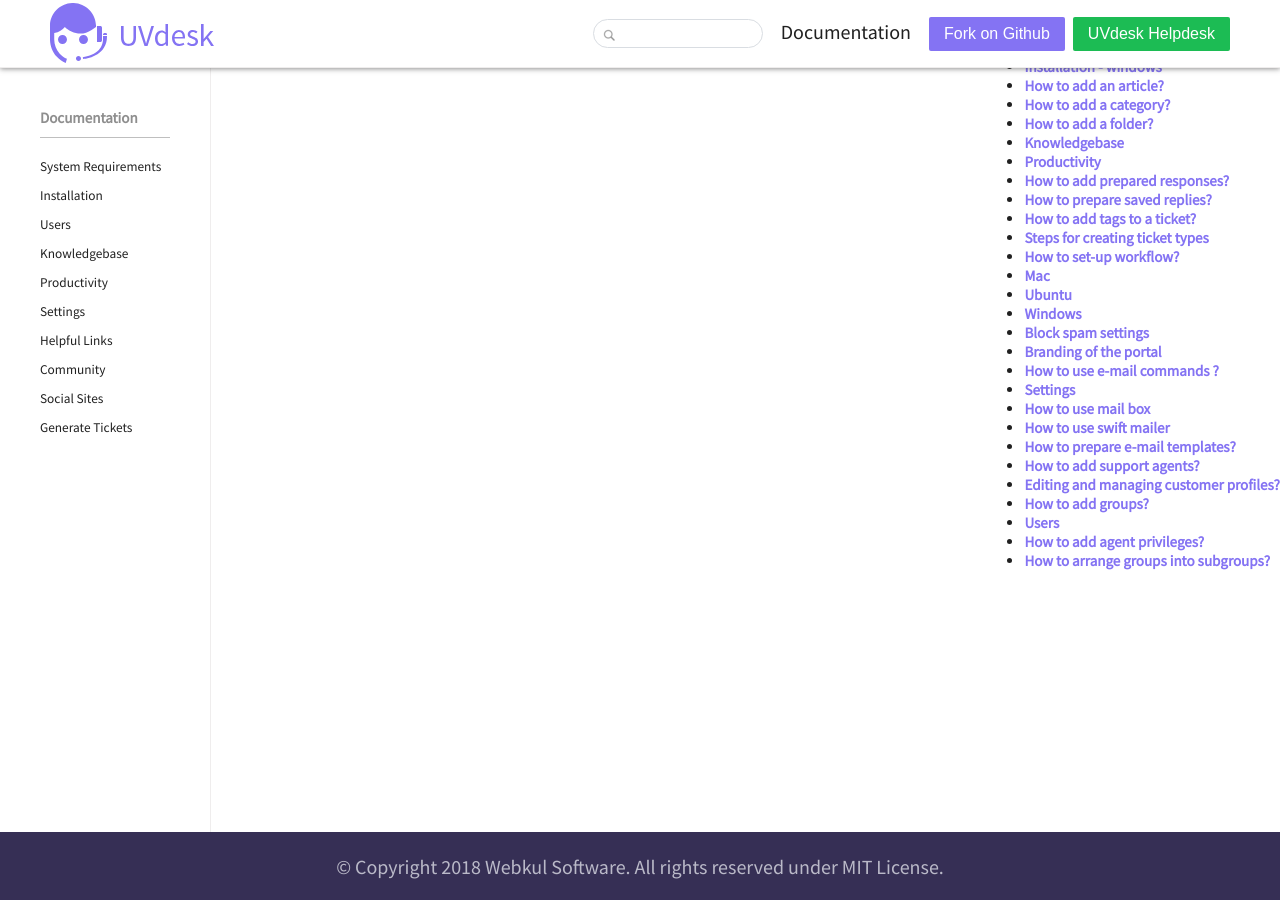
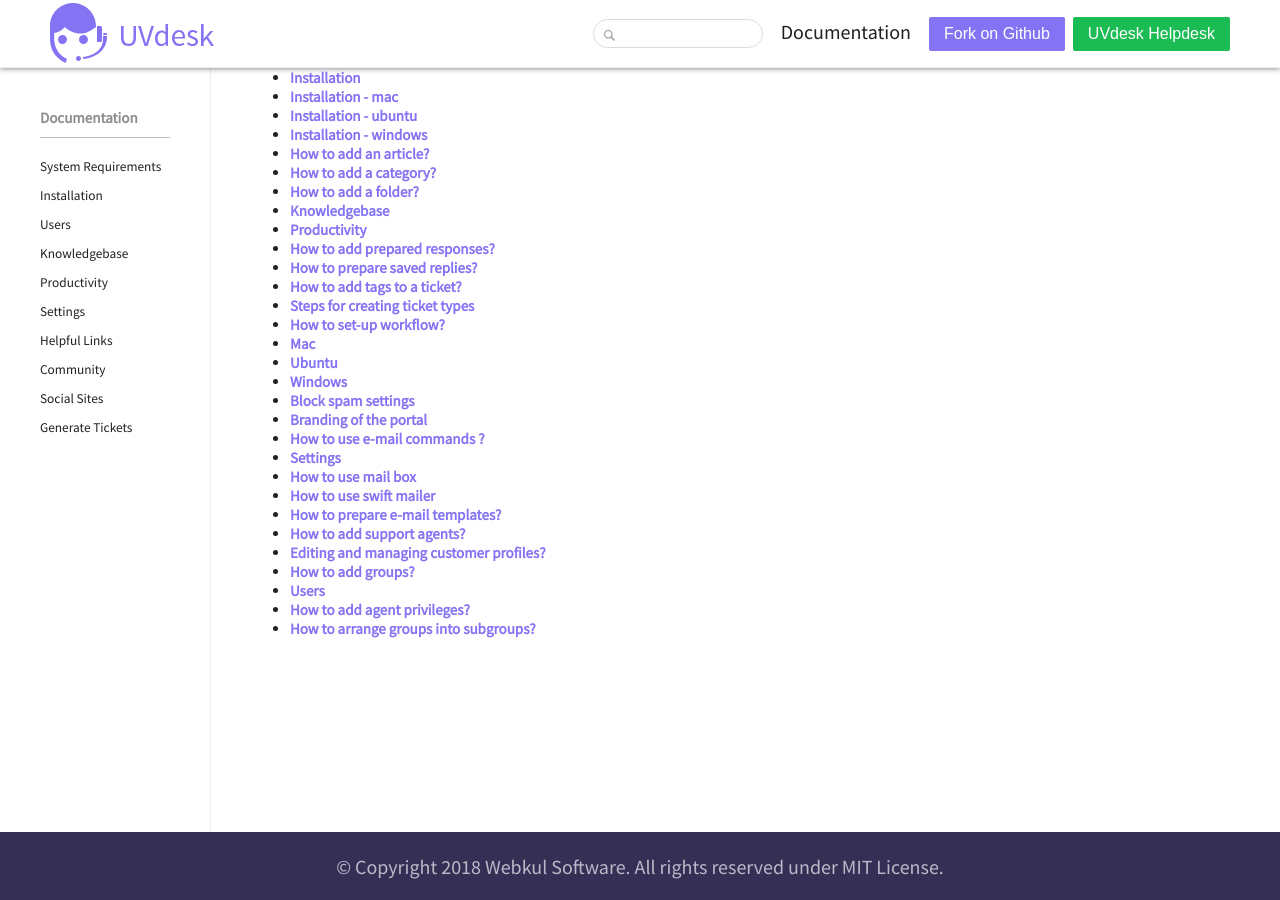
Before and after one commit to uvdesk/uvdesk.github.io, a Jekyll site: the page built from documents.html, in a window 1280 px wide. Built offline with Jekyll 4.4.1, drawn with Linux system fonts in a browser that asks for light colours.

Commit message:
All issues solved

```diff
--- a/_layouts/component-layout.html
+++ b/_layouts/component-layout.html
@@ -51,34 +51,15 @@
 
             <script src="{{ site.baseurl }}/js/jekyll-search.js" type="text/javascript"></script>
             <script type="text/javascript">
-                if( document.getElementById('search-bar-header').style.display === 'none' )
-                {
                 SimpleJekyllSearch.init({
-                    searchInput: document.getElementById('search-bar-sidebar'),
-                    resultsContainer: document.getElementById('results-container-sidebar'),
+                    searchInput: document.querySelector('.inline-header .searchbar .searchBox'),
+                    resultsContainer: document.querySelector('.inline-header .searchbar .results-container'),
                     dataSource: '{{ side.baseurl }}/search.json',
                     searchResultTemplate: '<li><a href="{url}" title="{desc}">{title}<\/a><\/li>',
-                    noResultsText: 'No Results Found',
-                    //limit: 10,
+                    noResultsText: '<li><a href="javascript:void(0)">No Results Found</a></li>',
                     fuzzy: true
-
                 });
-
-
-                } else {
-
-                SimpleJekyllSearch.init({
-                  searchInput: document.getElementById('search-bar-header'),
-                  resultsContainer: document.getElementById('results-container'),
-                  dataSource: '{{ site.baseurl }}/search.json',
-                  searchResultTemplate: '<li><a href="{url}" title="{desc}">{title}<\/a><\/li>',
-                  noResultsText: 'No Results Found',
-                  //limit: 10,
-                  fuzzy: true
-                });
-
-                }
-              </script>
+            </script>
         </div>
     </body>
 </html>
--- a/_sass/component.scss
+++ b/_sass/component.scss
@@ -18,12 +18,11 @@
     position: fixed;
     top: var(--header-footer-height);
     left: 0;
-    bottom: 0;
+    bottom: var(--header-footer-height);
+    height: calc(100vh - var(--header-footer-height) * 2 );
     z-index: 5;
-    height: 100%;
     display: block !important;
-    //margin-bottom: 10px;
-
+    overflow: auto;
 }
 
 .component-container .hamburger-menu-wrapper {
@@ -52,6 +51,9 @@
     grid-column: 1 / 4;
     grid-row: 3 / 4;
     z-index: 1000;
+    position: fixed;
+    bottom: 0;
+    width: 100vw;
 }
 
 @media all and (max-width: 870px) {
--- a/_sass/hamburger-menu.scss
+++ b/_sass/hamburger-menu.scss
@@ -62,10 +62,13 @@
 }
 
 // Style the sidenav links and the dropdown button */
+.dropdown-btn {
+  margin-left: calc(var(--hamburger-menu-item-left-margin));
+}
+
 .hamburger-menu-wrapper .parent a, .dropdown-btn{
     text-decoration: none;
     margin-bottom: var(--hamburger-menu-item-bottom-margin);
-    margin-left: calc(var(--hamburger-menu-item-left-margin));
     display: block;
     border: none;
     background: none;
@@ -79,6 +82,10 @@
     width: -ms-fit-content;
     width: -o-fit-content;
     width: fit-content;
+}
+
+.hamburger-menu-wrapper .parent a {
+  margin-left: var(--hamburger-menu-item-bottom-margin);
 }
 
 .dropdown-container a {
@@ -171,7 +178,7 @@
 
 
 .hamburger-menu-wrapper .searchbar {
-  width: 100%;
+  width: 80%;
 }
 
 
--- a/assets/js/uvdocs.js
+++ b/assets/js/uvdocs.js
@@ -187,19 +187,19 @@
 }
 
 //close the search bar when user clicks on the body.
-window.onclick = function() {
+// window.onclick = function() {
 
-    if(document.getElementById("results-container").hasChildNodes())
-    {
-        document.getElementById("search-bar-header").value = "";
-        var ul = document.getElementById("results-container");
-        ul.innerHTML = "";
-    }
+//     if(document.getElementById("results-container").hasChildNodes())
+//     {
+//         document.getElementById("search-bar-header").value = "";
+//         var ul = document.getElementById("results-container");
+//         ul.innerHTML = "";
+//     }
 
-    if(document.getElementById("results-container-sidebar").hasChildNodes())
-    {
-        document.getElementById("search-bar-sidebar").value = "";
-        document.getElementById("results-container-sidebar").innerHTML = "";
-    }
+//     if(document.getElementById("results-container-sidebar").hasChildNodes())
+//     {
+//         document.getElementById("search-bar-sidebar").value = "";
+//         document.getElementById("results-container-sidebar").innerHTML = "";
+//     }
 
-}
+// }
```
